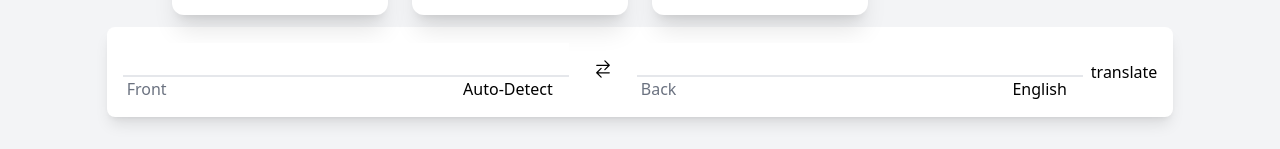
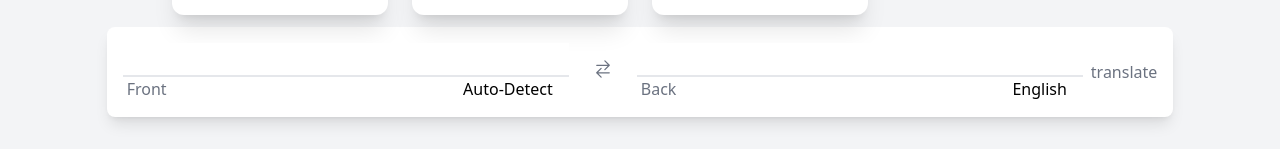
Before and after one commit to JayCenxx/forgetCurve, a React (Create React App) app in the folder forgetcurve_react/: page /CardSetStructure in a window 1280 px wide. Shown: the part 451-600 px from the top of the page. Built offline with nearby package versions, Linux system fonts and the light colour scheme.

Commit message:
swap button when there's no frontText

```diff
--- a/forgetcurve_react/src/components/cards/CardDetailsEdit.js
+++ b/forgetcurve_react/src/components/cards/CardDetailsEdit.js
@@ -10,9 +10,15 @@ const CardDetailsEdit = () => {
   const [frontText, setFrontText] = useState("");
   const [backText, setBackText] = useState("");
   const {backLangCode,frontLangCode,setFrontLangCode,setBackLangCode} = useLangCodeStore();
-  // this is the problem
+  const isFrontTextEmpty = frontText.trim() === "";
+  const isBackTextEmpty = backText.trim() === "";
+
 
   const handleSwap = () => {
+    // the back end code also need to check this condition, in case hacker change the frontend code.
+    if(isFrontTextEmpty && isBackTextEmpty){
+      return
+    }
     // Temporary variables to hold the new values
     const newFrontLangCode = backLangCode;
     let newBackLangCode = frontLangCode;
@@ -26,7 +32,6 @@ const CardDetailsEdit = () => {
         language: findLanguageWithLangCode(frontLangCode.langCode),
       };
     }
-
     // Set the new values to state
     setFrontText(backText);
     setBackText(frontText);
@@ -34,6 +39,7 @@ const CardDetailsEdit = () => {
     setBackLangCode(newBackLangCode);
   };
 
+useEffect(() => {},[frontLangCode])
 
   //need the frontText & target translated language type
   const handleTranslation =useCallback( async (
@@ -41,6 +47,10 @@ const CardDetailsEdit = () => {
     tempfrontLangCode,
     tempbackLangCode) => {
     try {
+       // the back end code also need to check this condition, in case hacker change the frontend code.
+      if(isFrontTextEmpty){
+        return;
+      }
       const result = await translateServ(
         tempFrontText,
         tempfrontLangCode,
@@ -60,7 +70,7 @@ const CardDetailsEdit = () => {
       console.error("Error at handling translation:", error);
       alert("Translation failed. Please try again later.");
     }
-  },[frontLangCode])
+  },[isFrontTextEmpty])
 
   return (
     <main className=" p-4 rounded-lg shadow-lg w-10/12 mx-auto bg-white">
@@ -82,7 +92,7 @@ const CardDetailsEdit = () => {
           </div>
         </section>
         <section className="mr-6 ml-4 text-xl">
-          <button onClick={handleSwap}>
+          <button onClick={handleSwap} className={`${isFrontTextEmpty && isBackTextEmpty ? 'text-gray-500' : 'text-black'} `} >
             <IoSwapHorizontal />
           </button>
         </section>
@@ -109,10 +119,9 @@ const CardDetailsEdit = () => {
               handleTranslation(
                 frontText,
                 frontLangCode.langCode,
-                backLangCode.langCode
-              )
-            }
-          >
+                backLangCode.langCode )}
+                className={`${isFrontTextEmpty ? 'text-gray-500' : 'text-black'} `}
+            >
             translate
           </button>
         </section>
--- a/forgetcurve_react/src/utils/LangCodeArray.js
+++ b/forgetcurve_react/src/utils/LangCodeArray.js
@@ -59,12 +59,18 @@ export const langCodeArray = [
     {"language": "Welsh", "langCode": "cy"}
   ];
 
- const langCodeMap = langCodeArray.reduce((acc, { langCode, language }) => {
-  // ex, "en" : "English"
-    acc[langCode] = language;
-    return acc;
-  }, {});
+
 
   export const findLanguageWithLangCode = (tempLangCode) => {
+    const langCodeMap = langCodeArray.reduce((acc, { langCode, language }) => {
+      // ex, "en" : "English"
+        acc[langCode] = language;
+        return acc;
+      }, {});
+
+      if (!langCodeMap[tempLangCode]) {
+        throw new Error("langCode Not Found");
+      }
+
     return langCodeMap[tempLangCode] || "";
   }
```
